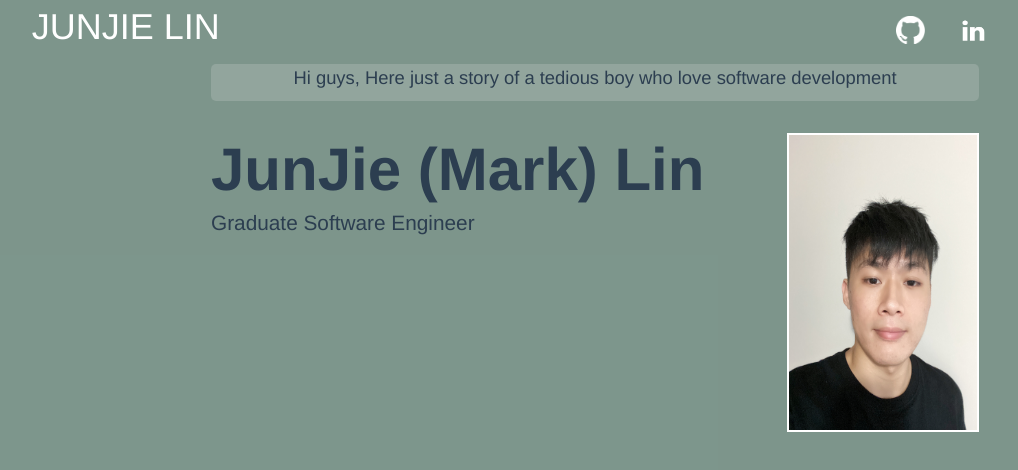
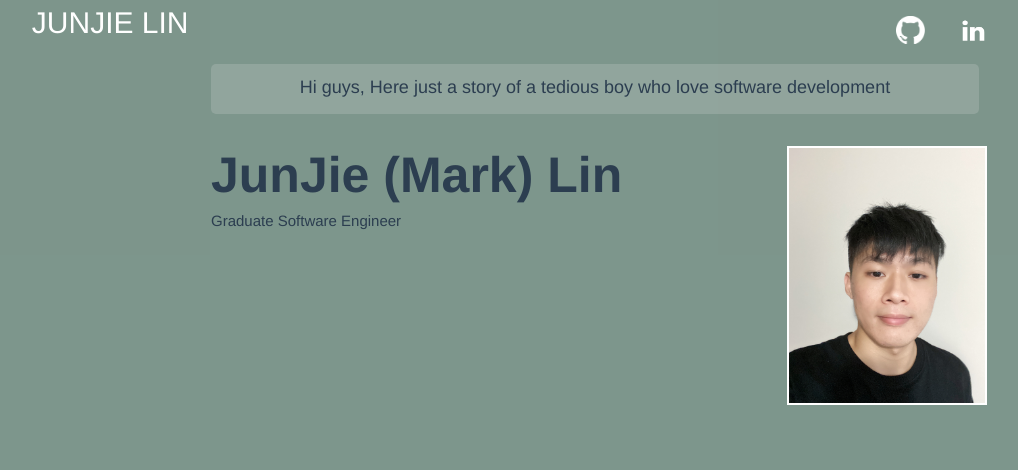
Before and after one commit to MarkYnot/profilioWeb, a Vue app in the folder client/: page /resume in a window 1280 px wide. Shown: the top 470 px of the page, without its empty margins (45-1063 px from the left). Built offline with nearby package versions, Linux system fonts and the light colour scheme; what vue-cookies, vue-mini-player would draw is missing.

Commit message:
identify resume page problem

```diff
--- a/client/src/views/resume.vue
+++ b/client/src/views/resume.vue
@@ -125,7 +125,7 @@ import '../assets/css/video.css'
 .myName{
    grid-row: 1/2;
    grid-column: 2;
-   font-size: 4.5vmin;
+   font-size: 30px;
    float: left;
    margin-left: 1vw;
    position: absolute;
@@ -169,25 +169,28 @@ import '../assets/css/video.css'
   grid-column: 1/3;
   width:100%;
   height: 100%;
+  overflow-y:scroll;
   // background: #dbdbdb36;
   display: grid;
   grid-template-columns: 20% 45% 15% 20%;
-  grid-template-rows: 5% 45% 50%;
+  grid-template-rows: minmax(50px, 200px) 45% 50%;
+
 }
 
 .intro{
   grid-row:1;
   grid-column:2/4;
   background: #dbdbdb36;
-  width: 100%;
-  height: 100%;
+  // width: 100%;
+  // height: 100%;
+  padding: 10px 20px;
+  border-radius: 5px;
   // margin-left: 12vw;
-  border-radius: 5px;
   // overflow: scroll;
 }
 
 .intro p{
-  font-size: 2.3vmin;
+  font-size: 18px;
   font-family: PingFang SC,HarmonyOS_Regular,Helvetica Neue,Microsoft YaHei,sans-serif!important;
   // display: inline;
   text-align: center;
@@ -204,7 +207,7 @@ import '../assets/css/video.css'
 
 .rName p{
   float: left;
-  font-size: 7.5vmin;
+  font-size: 50px;
   font-weight: bolder;
   margin-bottom:0 !important;
 }
@@ -213,15 +216,15 @@ import '../assets/css/video.css'
   float:left;
   line-height: 2vh;
   // position: absolute;
-  font-size: 2.6vmin;
+  font-size: 15px;
 }
 
 .avatar{
   border: 2px solid white;
   grid-row: 2/3;
   grid-column: 3;
-  width:200w;
-  height:259w;
+  width:200px;
+  height:259px;
   margin-top: 4vh;
   float:right;
 }
```
